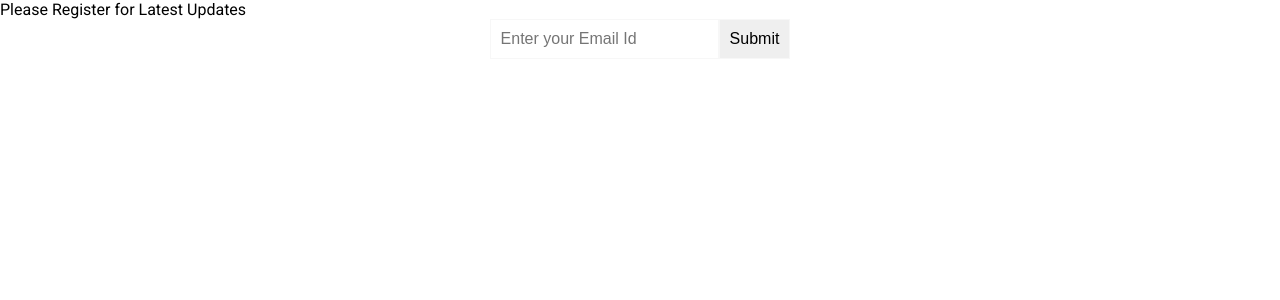
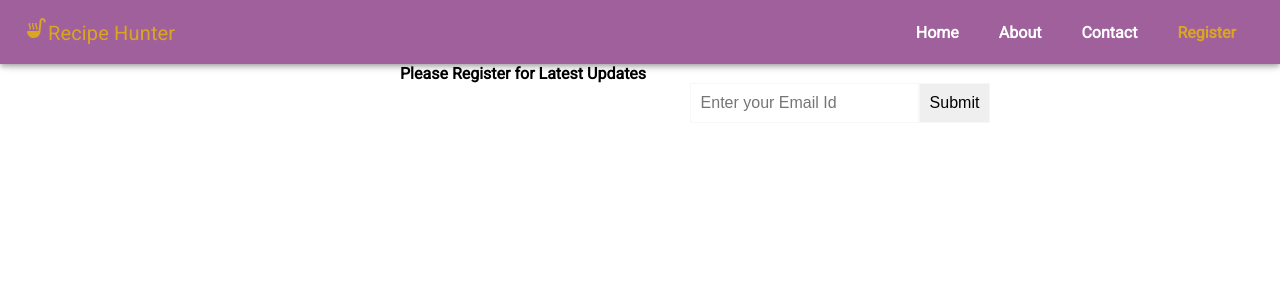
Before and after one commit to Suneetharavi/MyProject2, a React (Create React App) app: page /Register in a window 1280 px wide. Shown: the top 300 px of the page. Built offline with nearby package versions, Linux system fonts and the light colour scheme.

Commit message:
imported header in Register page

```diff
--- a/src/App.css
+++ b/src/App.css
@@ -286,3 +286,10 @@ input:focus {
   font-size: 1.4rem;
   color: black;
 }
+
+.RegisterMainDiv{
+
+  font-weight: bold;
+  margin-left: 50vh;
+
+}
--- a/src/pages/Register.js
+++ b/src/pages/Register.js
@@ -1,4 +1,6 @@
 import React, {useRef, useEffect} from 'react';
+import Header from '../components/Layout/Header';
+import '../App.css';
 
 const Register=() =>{
 
@@ -13,7 +15,8 @@ const Register=() =>{
     },[])
 
   return (
-    <div>
+    <div className='RegisterMainDiv'>
+        <Header/>
         <div>Please Register for Latest Updates</div>
 
         <form onSubmit={submitHandler}>
```
